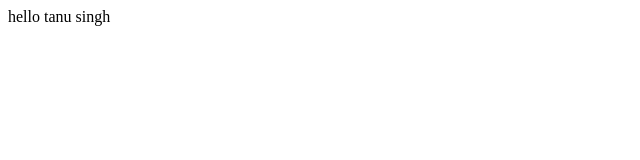
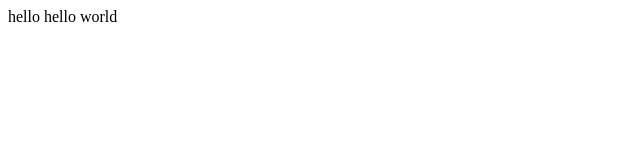
Before and after one commit to singhTannu-827/learn-javascript, a plain HTML site: page index.html in a window 1280 px wide. Shown: the full height of the page, 0-640 px from the left. Drawn offline with Linux system fonts and the light colour scheme.

Commit message:
code change

```diff
--- a/index.html
+++ b/index.html
@@ -6,6 +6,6 @@
     <title>Document</title>
 </head>
 <body>
-    hello tanu singh
+    hello hello world
 </body>
 </html>
```
